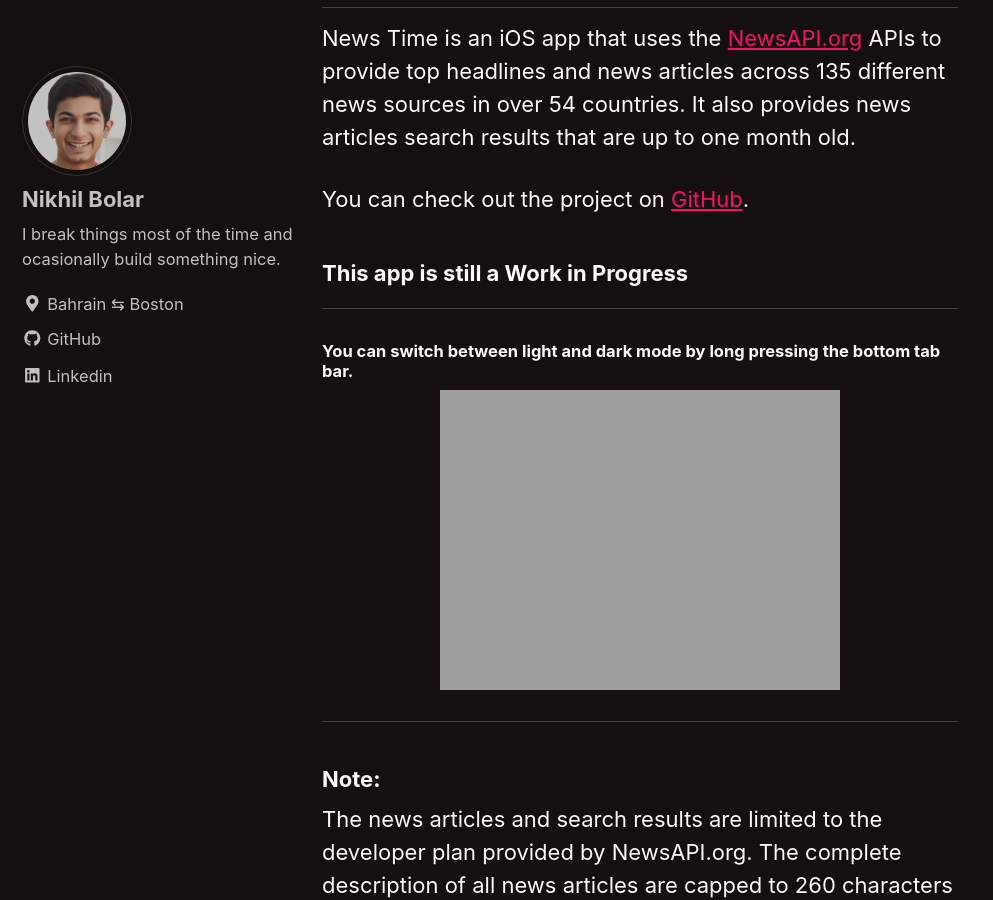
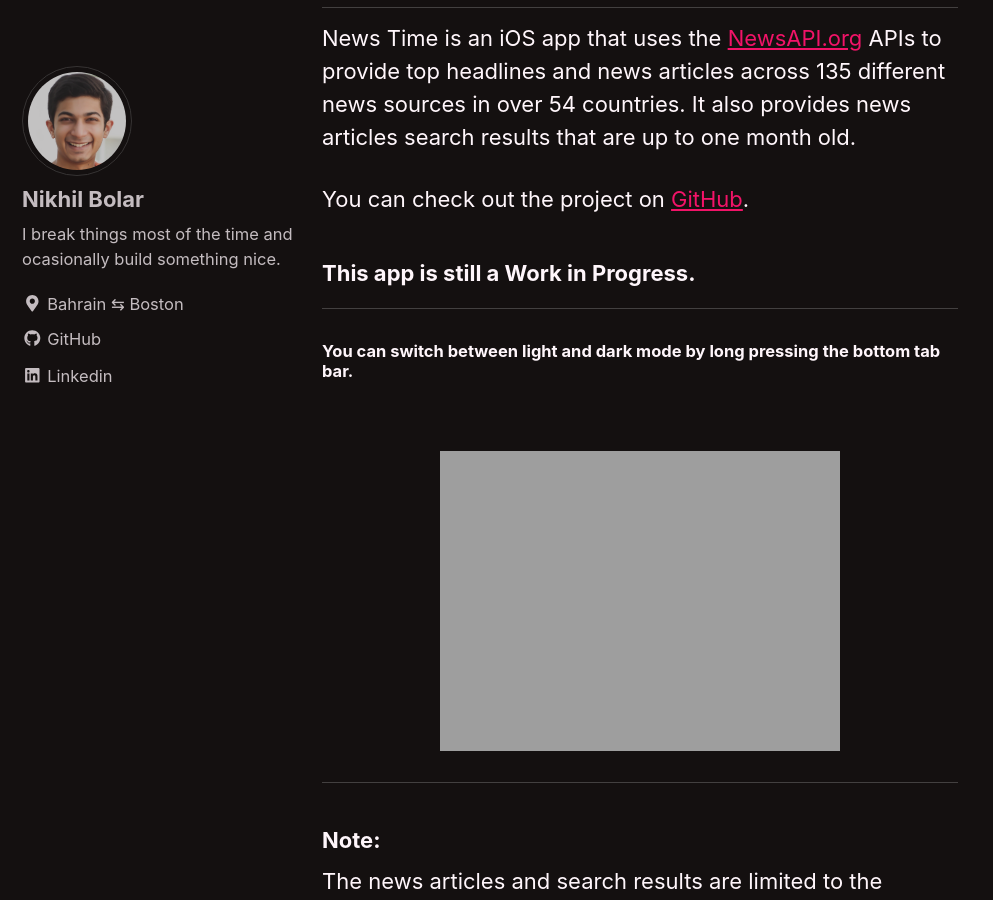
Before and after one commit to nbolar/nbolar.github.io, a Jekyll site: the page built from _posts/2019-06-01-newstime.md, in a window 1280 px wide and 900 px high, scrolled down 531 px. Shown: the whole window, without its empty margins (0-993 px from the left). Built offline with Jekyll 4.4.1, drawn with Linux system fonts in a browser that asks for light colours; cached includes are drawn as plain includes.

Commit message:
Update 2019-06-01-newstime.md

```diff
--- a/_posts/2019-06-01-newstime.md
+++ b/_posts/2019-06-01-newstime.md
@@ -14,10 +14,11 @@
 
 You can check out the project on [GitHub](https://github.com/nbolar/news-time).
 
-### This app is still a Work in Progress
+### This app is still a Work in Progress.
 ----
 ###### You can switch between light and dark mode by long pressing the bottom tab bar.
 
+<br>
 
 <div style="width:image width px; font-size:80%; text-align:center;"><img src="{{ site.url }}{{ site.baseurl }}/images/newsTimeScreenshots.png" alt="News Time" width="width" height="height" style="padding-bottom:0.5em;" /></div>
 ----
```
